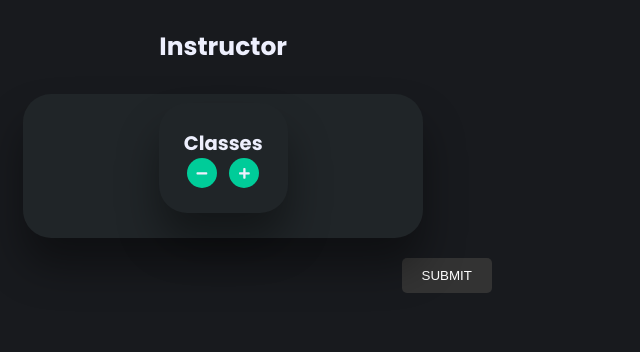
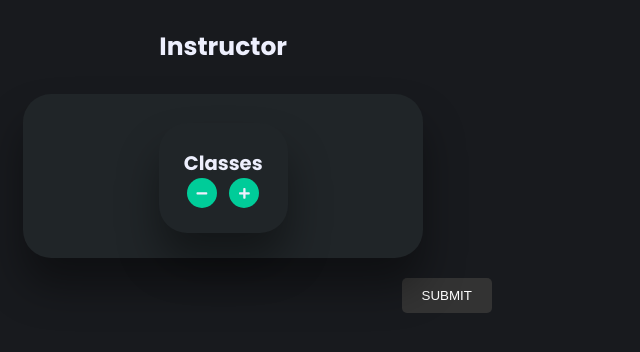
Before and after one commit to agkeshav/DBMS-Project, a PHP site: page /instructor-data.php in a window 1280 px wide. Shown: the part 38-390 px from the top of the page, without its empty margins (414-1054 px from the left). Run offline with PHP 8.4, Linux system fonts and the light colour scheme; the visitor is signed in with stand-in values (Sample User, id 1); data that the repository does not hold is empty; some libraries are stand-ins or nearby versions; some web fonts are replaced.

Commit message:
Instructor data done

```diff
--- a/site/instructor-data.php
+++ b/site/instructor-data.php
@@ -144,8 +144,8 @@
       echo '<main style="display: flex; justify-content: space-around;">
     <div class="subjects">
       <div class="eg" style="width: 400px; display: flex; flex-direction: column; justify-content: center; align-items: center;">
-        <h2>' . $course[0] . '</h2>
-        <h2>' . $course[1] . '</h2>
+        <h2 >' . $course[0] . '</h2>
+        <h2 style="margin-bottom:20px">' . $course[1] . '</h2>
         <main>
             <div class="subjects" style="display: flex; flex-direction:row; ">
               <div class="eg" style="margin-top:-17px">
@@ -204,7 +204,7 @@
     <div class="subjects" style="margin: 5px;">
       <div class="eg" style="width: 490px; display: flex; flex-direction: column; justify-content: center; align-items: center;">
         <h2>' . $students[$i][0] . '</h2>
-        <h2>' . $students[$i][1] . '</h2>
+        <h2 style="margin-bottom:20px">' . $students[$i][1] . '</h2>
         <main>
             <div class="subjects" style="display: flex; flex-direction:row; ">
               <div class="eg" style="margin-top:-17px">
```
